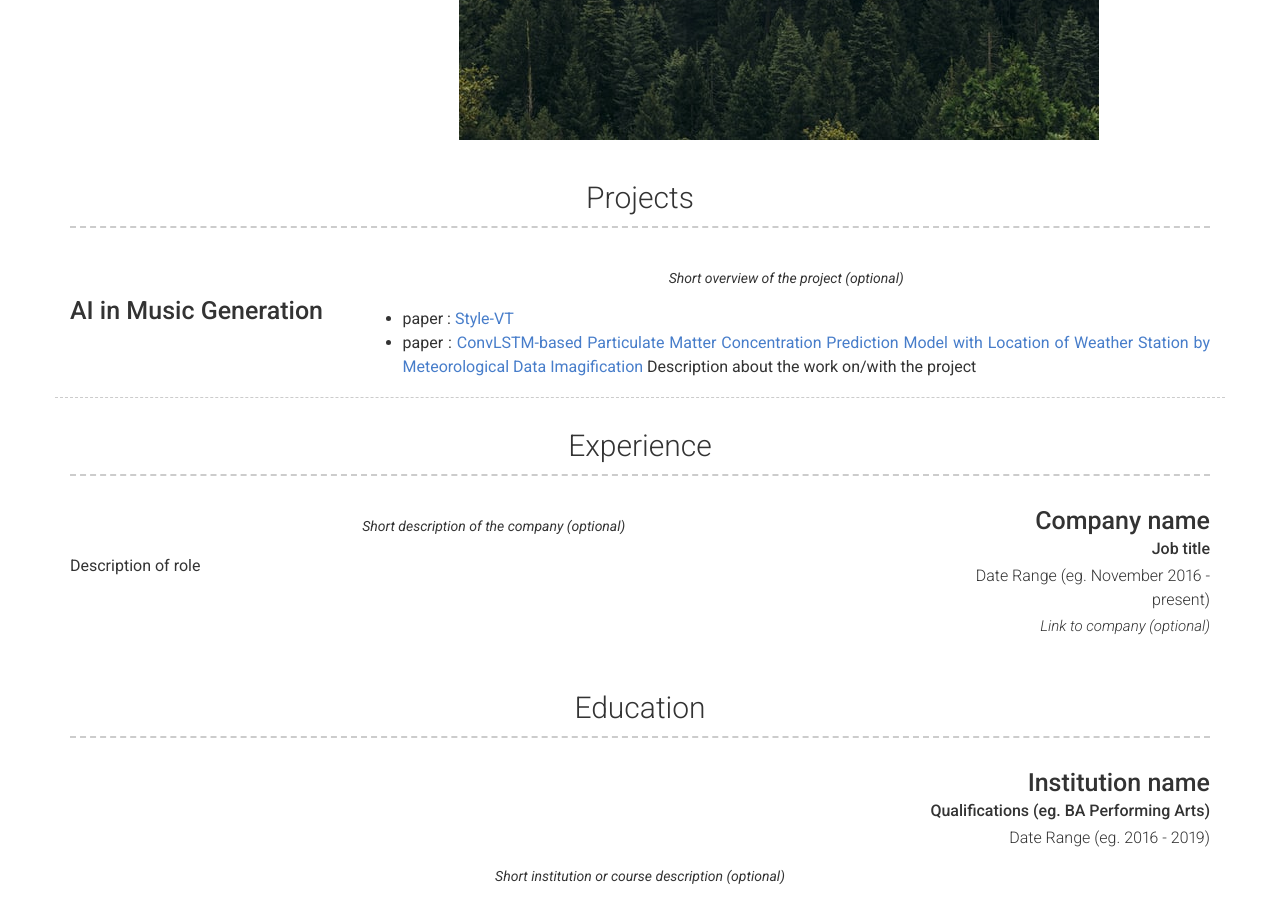
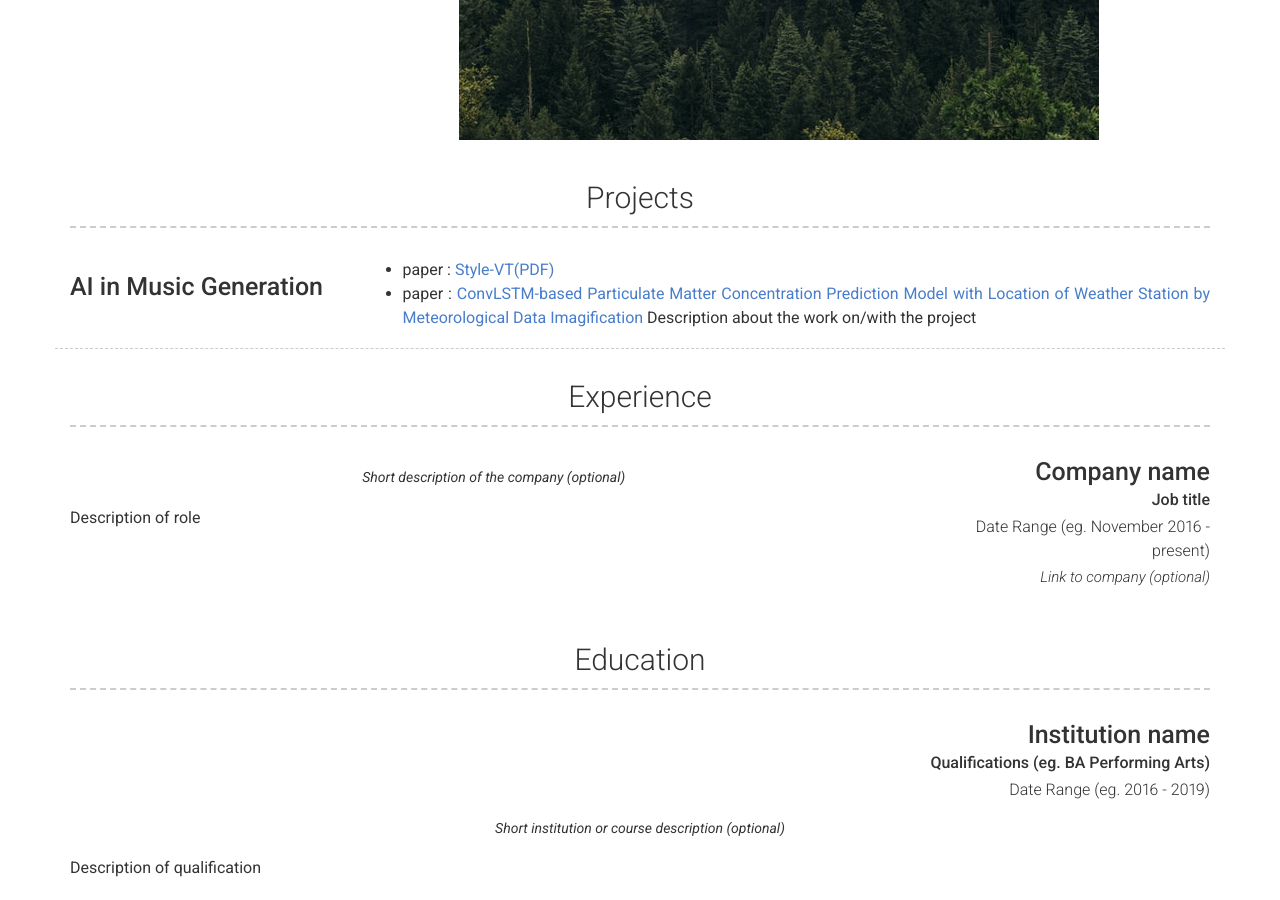
Before and after one commit to tim000519/tim000519.github.io, a Jekyll site: the page built from index.md, in a window 1280 px wide and 900 px high, scrolled down 748 px. Built offline with Jekyll 4.4.1, drawn with Linux system fonts in a browser that asks for light colours; nearby versions of some CDN libraries.

Commit message:
Update _config.yml

```diff
--- a/_config.yml
+++ b/_config.yml
@@ -51,7 +51,7 @@
 
 # About Section
 # about_title: About Me (Use this to override about section title)
-about_profile_image: images/profile.jpg
+about_profile_image: images/me.jpg
 about_content: | # this will include new lines to allow paragraphs
   Write an awesome description about yourself here, this supports markdown, so you can add [links](http://foobar.com) and highlight things <mark>like this</mark>.
 
@@ -78,10 +78,10 @@
         #   - title:  Github page for project (eg. sproogen/modern-resume-theme)
         #     icon: fab fa-github
         #     url: Link to project (eg. sproogen.github.io/modern-resume-theme)(optional)
-        quote: >
-          Short overview of the project (optional)
+        # quote: >
+        #   Short overview of the project (optional)
         description: | # this will include new lines to allow paragraphs
-          - paper : <a href="google.com">Style-VT</a>
+          - paper : <a href="https://github.com/tim000519/tim000519.github.io//tree/main/pdf/style.pdf" target="_blank">Style-VT(PDF)</a>
           - paper : <a href="google.com">ConvLSTM-based Particulate Matter Concentration Prediction Model with Location of Weather Station by Meteorological Data Imagification</a>
           Description about the work on/with the project
   - title: Experience
```
